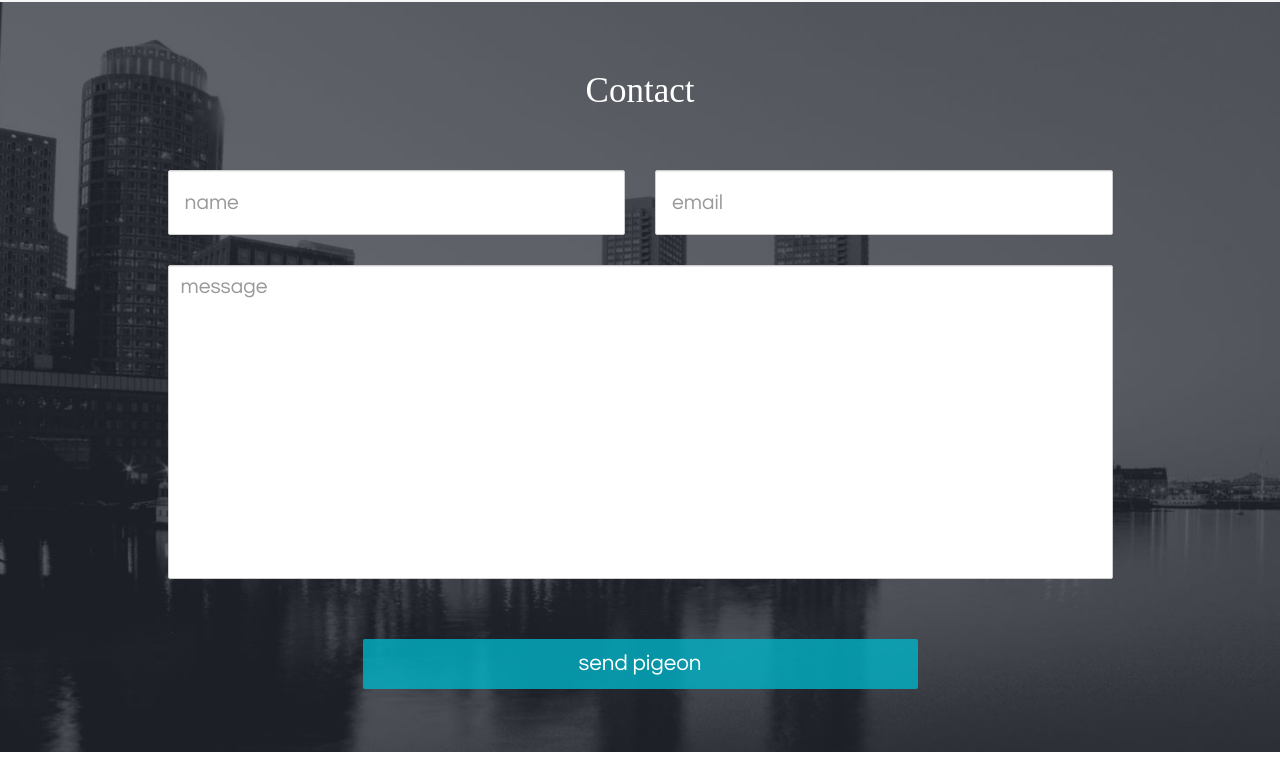
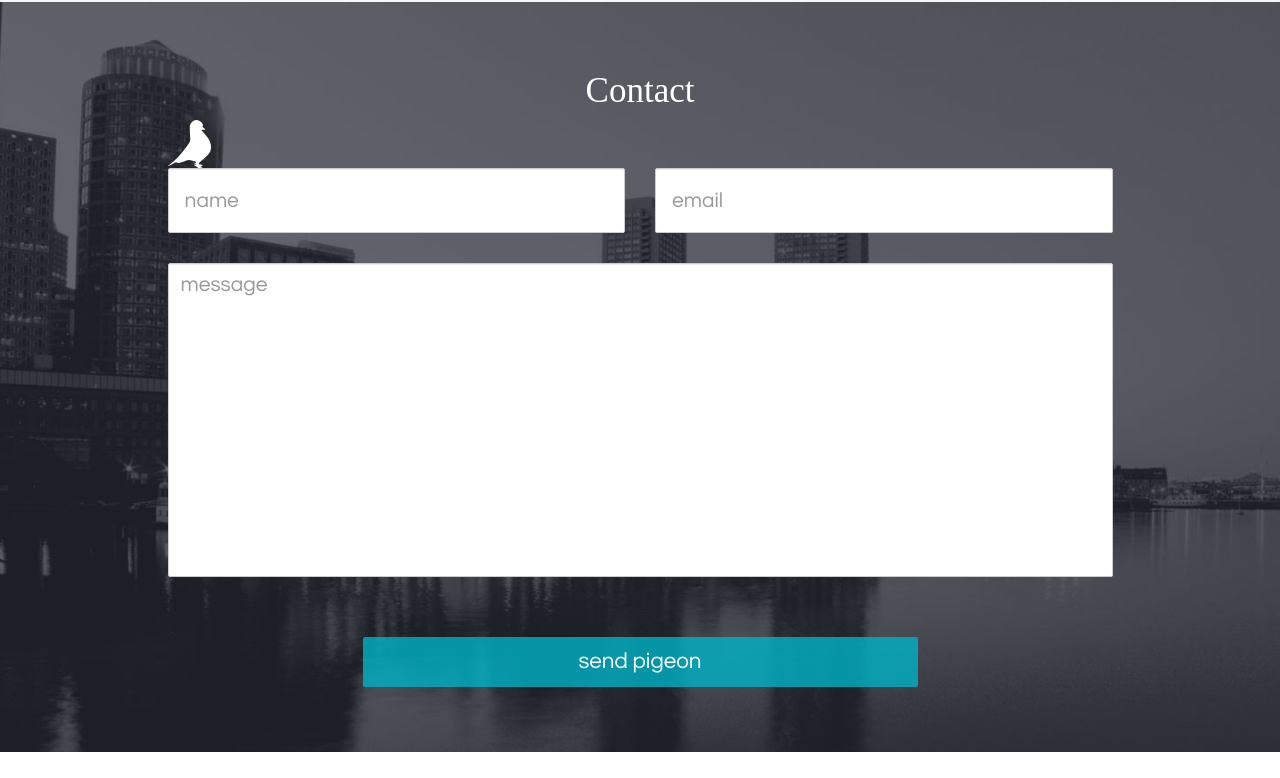
Before and after one commit to andrewhml/andrewhml, a Flask app: page / in a window 1280 px wide. Shown: the part 4192-4970 px from the top of the page. Run offline with Flask 2, Linux system fonts and the light colour scheme; some libraries are stand-ins or nearby versions; some web fonts are replaced.

Commit message:
added the Pigeon

```diff
--- a/static/style.css
+++ b/static/style.css
@@ -459,7 +459,7 @@ header p {
 
 #contact .slice-title {
   color: #fff;
-  margin-bottom: 60px;
+  margin-bottom: 10px;
 }
 
 .input-lg {
@@ -493,6 +493,10 @@ textarea.form-control {
 input[type=text]:focus, textarea:focus {
   box-shadow: 0 0 5px rgba(1, 178, 198, 1);
   border: 1px solid rgba(1, 178, 198, 1);
+}
+
+.pigeon {
+  float: left;
 }
 
 /* CONNECT
--- a/templates/index.html
+++ b/templates/index.html
@@ -154,6 +154,11 @@
 	<section id="contact" class="slice color2">
   	<div class="container">
   		<h1 class="slice-title">Contact</h1>
+  		<div class="row">
+  			<div class="col-md-1 col-md-offset-1">
+  				<img src="/static/img/pigeon-icon.png" alt="..." class="pigeon">
+  			</div>
+  		</div>
     	<div class="row">
     		<div class="col-md-5 col-md-offset-1">
     			<input class="form-control input-lg" type="text" placeholder="name">
```
Also changed, not shown: static/img/AHML_style.jpg (deleted), static/img/Pigeon-Icon.png (added), static/img/ahml-logo.svg (deleted), 1 other file.
